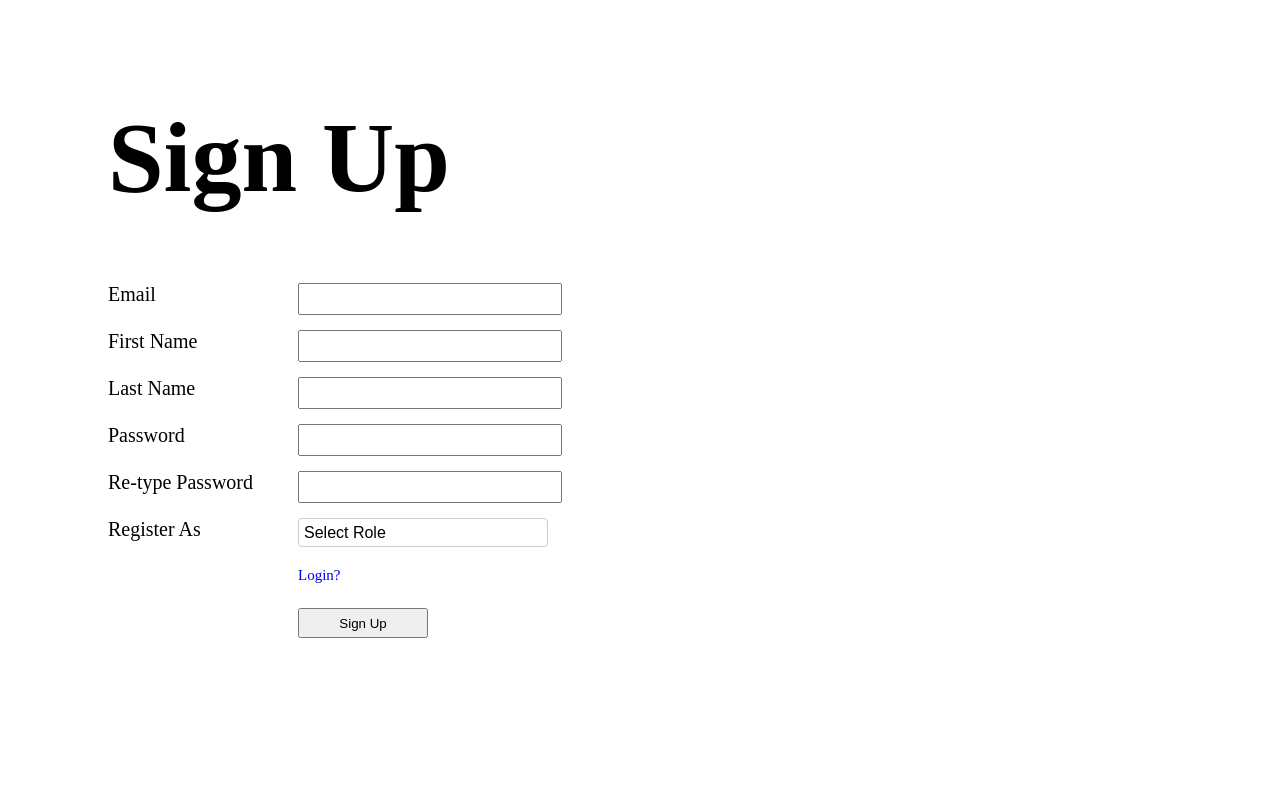
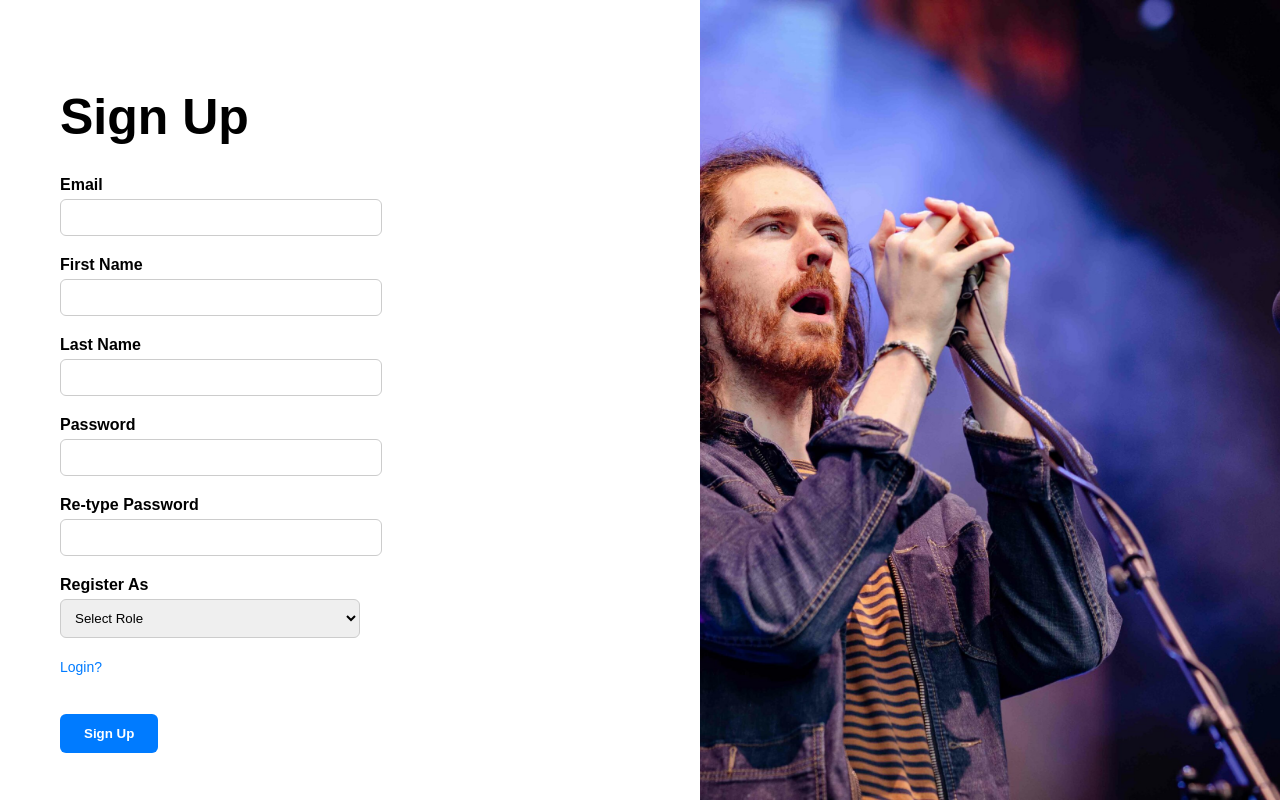
Before and after one commit to TheMaxPower05/314, a Flask app: page /register in a window 1280 px wide. Run offline with Flask 3, Linux system fonts and the light colour scheme.

Commit message:
Add files via upload

```diff
--- a/app.py
+++ b/app.py
@@ -3,6 +3,8 @@ import json
 import os
 import re
 from werkzeug.utils import secure_filename
+from urllib.parse import quote, unquote
+
 
 
 
@@ -15,14 +17,12 @@ USERS_FILE = 'users.json'
 with open('static/events.json') as f:
     events = json.load(f)
 
-# Load user data
 def load_users():
     if os.path.exists(USERS_FILE):
         with open(USERS_FILE, 'r') as f:
             return json.load(f)
     return {}
 
-# Save user data
 def save_users(users):
     with open(USERS_FILE, 'w') as f:
         json.dump(users, f, indent=4)
@@ -59,15 +59,16 @@ def dashboard():
     with open('static/events.json') as f:
         events = json.load(f)
 
-    # Only organiser sees their own events
     if role == "organiser":
         events = [e for e in events if e["organiser"] == user_email]
 
     friend_emails = user.get("friends", [])
     friends = [
         {
+            "email": email,
             "name": users[email]["first_name"],
             "image": users[email].get("profile_pic", "") or "images/defaultProfile.png"
+
         } for email in friend_emails if email in users
     ]
 
@@ -81,7 +82,7 @@ def register():
         fname = request.form['fname']
         lname = request.form['lname']
         password = request.form['password']
-        role = request.form['role']  # from dropdown
+        role = request.form['role']
 
         with open('users.json') as f:
             users = json.load(f)
@@ -165,7 +166,6 @@ def rPass():
 def search():
     query = request.args.get('q', '').lower()
 
-    # Load users and events
     with open("users.json") as f:
         users = json.load(f)
 
@@ -177,19 +177,21 @@ def search():
     with open("static/events.json") as f:
         events = json.load(f)
 
-    # Match events by title
     matched_events = [event for event in events if query in event['title'].lower() or query in event['location'].lower()]
 
     matched_users = []
     for email,user_info in users.items():
         if (
+
             query in user_info.get("first_name", "").lower() or
             query in user_info.get("last_name", "").lower()
         ):
             matched_users.append({
+                "email": email,
                 "name": f"{user_info['first_name']} {user_info['last_name']}",
                 "image": user_info.get("profile_pic") or "images/defaultProfile.png"
             })
+
     return render_template(
         'eventSearch.html',
         events=matched_events,
@@ -471,7 +473,7 @@ def deleteEvent(eventId):
 
 
 @app.route('/editProfile', methods=['POST'])
-def edit_profile():
+def editProfile():
     if 'user' not in session:
         return redirect(url_for('login'))
 
@@ -484,13 +486,11 @@ def edit_profile():
     if not user:
         return redirect(url_for('login'))
 
-    # Get form data (can be empty)
     new_email = request.form.get('email', '').strip()
     first_name = request.form.get('first_name', '').strip()
     last_name = request.form.get('last_name', '').strip()
     file = request.files.get('profilePic')
 
-    # Update fields only if provided
     if first_name:
         user['first_name'] = first_name
     if last_name:
@@ -502,7 +502,6 @@ def edit_profile():
         file.save(file_path)
         user['profile_pic'] = f'images/{filename}'
 
-    # If new email is provided and different
     if new_email and new_email != old_email:
         users[new_email] = user
         del users[old_email]
@@ -515,55 +514,109 @@ def edit_profile():
 
     return redirect(url_for('profile'))
 
-@app.route('/viewProfile/<email>')
-def viewProfile(email):
-    if 'user' not in session:
-        return redirect(url_for('login'))
+@app.route('/friend/<path:email>', methods=['GET', 'POST'])
+def friendProfile(email):
+    print("Requested email:", email)
 
-    current_user_email = session['user']
+    email = unquote(email)
+    users = load_users()
+    currentUser = session.get('user')
 
-    users = load_users()
-    if email in users:
-        user = users[email]
-        return render_template('viewProfile.html', user=user, email=email)
-    else:
+    if not currentUser or email not in users:
         abort(404)
 
-    user = users.get(email)
-    if not user:
-        return "User not found", 404
+    profile = users[email]
+    current_user = users[currentUser]
+    is_friend = email in current_user.get('friends', [])
 
-    current_user = users.get(current_user_email)
+    profile_pic = current_user.get("profile_pic", "images/default_profile.jpg")
 
-    is_friend = email in current_user.get("friends", [])
+    return render_template(
+        'friendPfp.html',
+        profile=profile,
+        profile_email=email,
+        is_friend=is_friend,
+        profile_pic=profile_pic
+    )
 
-    return render_template("friendPfp.html",
-                           profile=user,
-                           profile_email=email,
-                           is_friend=is_friend,
-                           current_user_email=current_user_email,
-                           profile_pic=user.get("profile_pic", "images/default_profile.jpg"))
+@app.route('/addFriend/<path:email>', methods=['POST'])
+def addFriend(email):
+    email = unquote(email)
+    users = load_users()
+    currentUser = session.get('user')
 
-@app.route('/addFriend/<email>', methods=['POST'])
-def addFriend(email):
-    if 'user' not in session:
-        return redirect(url_for('login'))
+    if not currentUser or email not in users:
+        abort(404)
 
-    current_user_email = session['user']
+    if email not in users[currentUser].get('friends', []):
+        users[currentUser].setdefault('friends', []).append(email)
 
-    with open('users.json', 'r') as f:
-        users = json.load(f)
+        users[email].setdefault('friends', []).append(currentUser)
 
-    if email not in users or current_user_email not in users:
-        return "User not found", 404
+        with open('users.json', 'w') as f:
+            json.dump(users, f, indent=4)
 
-    if email not in users[current_user_email]['friends']:
-        users[current_user_email]['friends'].append(email)
+    return redirect(url_for('friendProfile', email=email))
+
+@app.route('/removeFriend/<path:email>', methods=['POST'])
+def removeFriend(email):
+    email = unquote(email)
+    users = load_users()
+    currentUser = session.get('user')
+
+    if not currentUser or email not in users:
+        abort(404)
+
+    if email in users[currentUser].get('friends', []):
+        users[currentUser]['friends'].remove(email)
+
+    if currentUser in users[email].get('friends', []):
+        users[email]['friends'].remove(currentUser)
 
     with open('users.json', 'w') as f:
-        json.dump(users, f, indent=2)
+        json.dump(users, f, indent=4)
 
-    return redirect(url_for('viewPfp', email=email))
+    return redirect(url_for('friendProfile', email=email))
+
+
+from flask import request, redirect, url_for
+from werkzeug.utils import secure_filename
+import json
+import os
+
+@app.route('/editEvent', methods=['POST'])
+def editEvent():
+    event_id = int(request.form['id'])
+    title = request.form['title']
+    description = request.form['description']
+    datetime = request.form['datetime']
+    location = request.form['location']
+    price = request.form['price']
+    image = request.files.get('image')
+
+    events_path = os.path.join('static', 'events.json')
+
+    with open(events_path, 'r') as f:
+        events = json.load(f)
+
+    for event in events:
+        if event['id'] == event_id:
+            event['title'] = title
+            event['description'] = description
+            event['datetime'] = datetime
+            event['location'] = location
+            event['price'] = price
+
+            if image and image.filename != '':
+                filename = secure_filename(image.filename)
+                image.save(os.path.join('static', 'images', filename))
+                event['image'] = f'images/{filename}'
+            break
+
+    with open(events_path, 'w') as f:
+        json.dump(events, f, indent=2)
+
+    return redirect(url_for('profile'))
 
 
 if __name__ == '__main__':
--- a/static/register.css
+++ b/static/register.css
@@ -1,107 +1,94 @@
-.logo-container {
-    position: relative;
-    height: 200px;
-    width: 100%;
-    background-color: #f0f0f0;
+body {
+  font-family: Arial, sans-serif;
+  margin: 0;
+  background: #f9f9f9;
+  display: flex;
+  height: 100vh;
+  overflow: hidden;
 }
 
-.logo {
-    position: absolute;
-    height: 100%;
-    left: 0px;
-    top: 0px;
-    object-fit: contain;
+main {
+  display: flex;
+  width: 100%;
+}
+
+section {
+  flex: 1;
+  padding: 60px 60px;
+  display: flex;
+  flex-direction: column;
+  justify-content: center;
+  background-color: #ffffff;
 }
 
 .register {
-    height: 500px;
-    font-size: 100px;
-    margin-left: 100px;
-    margin-top: 100px;
+  font-size: 50px;
+  margin-bottom: 30px;
 }
 
-.info {
-    font-size: 20px;
-    margin-left: 100px;
-    margin-top: -400px;
+.info .container {
+  margin-bottom: 20px;
+  display: flex;
+  flex-direction: column;
+  align-items: flex-start;
 }
 
-.email {
-    margin-right:49px;
+.info label {
+  font-weight: bold;
+  margin-bottom: 5px;
 }
 
-.password {
-    margin-right:20px;
+.info input,
+.info select {
+  padding: 10px;
+  width: 300px;
+  border-radius: 6px;
+  border: 1px solid #ccc;
 }
 
-.fpassword {
-    font-size: 15px;
-    text-decoration: none;
-    margin-left: 96px;
-    display: inline-block;
+.signupBtn {
+  margin-top: 20px;
+  padding: 12px 24px;
+  background-color: #007bff;
+  color: white;
+  border: none;
+  border-radius: 6px;
+  font-weight: bold;
+  cursor: pointer;
+  transition: background-color 0.3s;
+}
+
+.signupBtn:hover {
+  background-color: #0056b3;
 }
 
 .login {
-    font-size: 15px;
-    text-decoration: none;
-    margin-left: 190px;
-    display: inline-block;
+  font-size: 14px;
+  text-decoration: none;
+  color: #007bff;
+  transition: color 0.2s;
+  margin-top: 10px;
 }
 
-input {
-    margin-left: 30px;
+.login:hover {
+  color: #0056b3;
 }
 
-.container {
-    display: flex;
-    align-items: right;
-    margin-bottom: 15px;
-}
-
-.container label {
-    width: 150px;
-    text-align: left;
-    margin-right: 10px;
-}
-
-.container input,
-.container select {
-    width: 250px;
-    padding: 5px;
-    font-size: 16px;
-    margin-left: 30px;
-}
-
-/* Dropdown styling */
-select {
-    border: 1px solid #ccc;
-    border-radius: 4px;
-    background-color: white;
-    appearance: none;
-    -webkit-appearance: none;
-    -moz-appearance: none;
-}
-
-/* Optional: add arrow styling with background image, or use system default */
-
-.signupBtn {
-    margin-left: 190px;
-    width: 130px;
-    height: 30px;
+main::after {
+  content: "";
+  flex: 1;
+  background: url('/static/images/login_banner.jpg') no-repeat center center;
+  background-size: cover;
 }
 
 .error-panel {
-    background-color: #f44336;
-    color: white;
-    padding: 10px 20px;
-    margin: 20px auto;
-    width: fit-content;
-    border-radius: 5px;
-    font-weight: bold;
-    animation: fadeIn 0.3s ease-in-out;
+  position: absolute;
+  top: 20px;
+  left: 20px;
+  background-color: #ff4d4d;
+  color: white;
+  padding: 10px 20px;
+  border-radius: 6px;
+  font-weight: bold;
+  z-index: 10;
 }
-
-@keyframes fadeIn {
-    from { opacity: 0; transform: translateY(-10px); }
-    to { opacity: 1; transform: translateY(0); }
-}
--- a/templates/EventSearch.html
+++ b/templates/EventSearch.html
@@ -52,7 +52,7 @@
         {% if friends %}
           {% for friend in friends %}
           <div class="friend">
-              <a href="{{ url_for('viewProfile', email=friend) }}">
+              <a href="{{ url_for('friendProfile', email=friend.email|urlencode) }}">
               <img src="{{ url_for('static', filename=friend.image) }}" alt="{{ friend.name }}" class="{% if 'default_profile.jpg' in friend.image %}defaultProfile{% endif %}">
             </a>
             <p>{{ friend.name }}</p>
--- a/templates/home.html
+++ b/templates/home.html
@@ -63,7 +63,9 @@
       <div class="friendsContainer">
         {% for friend in friends %}
         <div class="friend">
-          <img src="{{ url_for('static', filename=friend.image) }}" alt="{{ friend.name }}" class="{% if 'default_profile.jpg' in friend.image %}defaultProfile{% endif %}">
+          <a href="{{ url_for('friendProfile', email=friend.email|urlencode) }}">
+            <img src="{{ url_for('static', filename=friend.image) }}" alt="{{ friend.name }}" class="{% if 'default_profile.jpg' in friend.image %}defaultProfile{% endif %}">
+          </a>
           <p>{{ friend.name }}</p>
         </div>
         {% endfor %}
--- a/templates/login.html
+++ b/templates/login.html
@@ -30,7 +30,7 @@
         <input class="pInput" type="password" name="password">
       </div>
 
-      <div class="container">
+      <div class="hyper">
         <a href="/fPassword" class="fpassword">forgot <br> password?</a>
         <a href="/register" class="signup">Sign <br> Up?</a>
       </div>
```
Also changed, not shown: static/events.json (+12 -2 lines), static/login.css (+77 -69 lines), static/profile.css (+71 -12 lines), templates/friendPfp.html (+6 -4 lines), templates/profile.html (+56 -16 lines), users.json (+28 -2 lines), static/images/login_banner.jpg (added).
